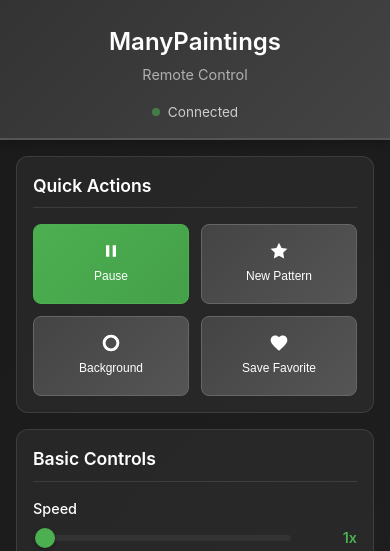
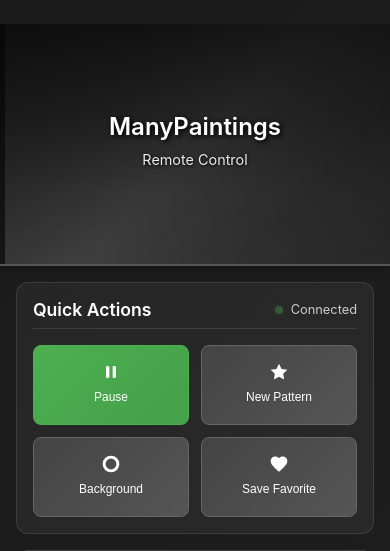
Before and after one commit to bowerhaus/ManyPaintings, a Flask app: page /remote in a window 390 px wide. Shown: the top 551 px of the page. Run offline with Flask 3, Linux system fonts and the light colour scheme; data that the repository does not hold is empty; some libraries are stand-ins or nearby versions.

Commit message:
Hero header for mobile remote

```diff
--- a/static/css/style.css
+++ b/static/css/style.css
@@ -1763,13 +1763,77 @@ body.remote-control.white-theme .connection-text {
     background: linear-gradient(135deg, #1a1a1a 0%, #2a2a2a 100%);
 }
 
-/* Header */
+/* Header with Hero Image */
 .remote-header {
-    background: linear-gradient(135deg, #333 0%, #444 100%);
-    padding: 1.5rem 1rem 1rem 1rem;
-    text-align: center;
+    position: relative;
+    overflow: hidden;
     border-bottom: 2px solid #555;
     box-shadow: 0 2px 10px rgba(0, 0, 0, 0.3);
+}
+
+.hero-container {
+    position: relative;
+    height: 240px;
+    width: 100%;
+    display: flex;
+    align-items: center;
+    justify-content: center;
+}
+
+.hero-image-layer {
+    position: absolute;
+    top: 0;
+    left: 0;
+    right: 0;
+    bottom: 0;
+    background-size: cover;
+    background-position: center;
+    background-repeat: no-repeat;
+    opacity: 0;
+    transition: opacity 1.5s ease-in-out;
+}
+
+.hero-image-layer.active {
+    opacity: 1;
+}
+
+.hero-image-layer.fallback {
+    background: linear-gradient(135deg,
+        rgba(51, 51, 51, 0.9) 0%,
+        rgba(68, 68, 68, 0.8) 25%,
+        rgba(85, 85, 85, 0.9) 50%,
+        rgba(68, 68, 68, 0.8) 75%,
+        rgba(51, 51, 51, 0.9) 100%);
+    animation: gradientShift 8s ease-in-out infinite;
+}
+
+@keyframes gradientShift {
+    0%, 100% { transform: translateX(0%); }
+    50% { transform: translateX(5%); }
+}
+
+.hero-overlay {
+    position: absolute;
+    top: 0;
+    left: 0;
+    right: 0;
+    bottom: 0;
+    background: linear-gradient(
+        180deg,
+        rgba(0, 0, 0, 0.7) 0%,
+        rgba(0, 0, 0, 0.5) 40%,
+        rgba(0, 0, 0, 0.3) 70%,
+        rgba(0, 0, 0, 0.2) 100%
+    );
+    z-index: 2;
+}
+
+.header-content {
+    position: relative;
+    z-index: 3;
+    text-align: center;
+    padding: 1.5rem 1rem 1rem 1rem;
+    width: 100%;
 }
 
 .remote-title {
@@ -1777,13 +1841,17 @@ body.remote-control.white-theme .connection-text {
     font-weight: 600;
     margin: 0 0 0.25rem 0;
     color: #ffffff;
+    text-shadow: 2px 2px 4px rgba(0, 0, 0, 0.8),
+                 0 0 8px rgba(0, 0, 0, 0.6);
 }
 
 .remote-subtitle {
     font-size: 0.9rem;
     margin: 0 0 1rem 0;
-    color: #ccc;
-    opacity: 0.8;
+    color: #ffffff;
+    opacity: 0.9;
+    text-shadow: 1px 1px 3px rgba(0, 0, 0, 0.8),
+                 0 0 6px rgba(0, 0, 0, 0.5);
 }
 
 .connection-status {
@@ -1852,6 +1929,34 @@ body.remote-control.white-theme .connection-text {
     flex: 1;
     border-bottom: 1px solid rgba(255, 255, 255, 0.1);
     padding-bottom: 0.5rem;
+}
+
+.section-header-with-status {
+    display: flex;
+    justify-content: space-between;
+    align-items: center;
+    margin-bottom: 1rem;
+    position: relative;
+}
+
+.section-header-with-status .section-title {
+    margin: 0;
+    flex: 1;
+    border-bottom: 1px solid rgba(255, 255, 255, 0.1);
+    padding-bottom: 0.5rem;
+    padding-right: 1rem;
+    line-height: 1.2;
+}
+
+.section-header-with-status .connection-status {
+    position: absolute;
+    top: 0;
+    right: 0;
+    font-size: 0.8rem;
+    height: 1.32rem;
+    display: flex;
+    align-items: center;
+    gap: 0.5rem;
 }
 
 .refresh-button {
--- a/templates/remote.html
+++ b/templates/remote.html
@@ -6,13 +6,21 @@
 
 {% block content %}
 <div id="remote-app" class="remote-app">
-    <!-- Header -->
+    <!-- Header with Hero Image -->
     <div class="remote-header">
-        <h1 class="remote-title">ManyPaintings</h1>
-        <p class="remote-subtitle">Remote Control</p>
-        <div id="connection-status" class="connection-status">
-            <div class="connection-indicator"></div>
-            <span class="connection-text">Connected</span>
+        <div class="hero-container">
+            <!-- Hero images for crossfading -->
+            <div class="hero-image-layer" id="hero-image-1"></div>
+            <div class="hero-image-layer" id="hero-image-2"></div>
+
+            <!-- Gradient overlay for text readability -->
+            <div class="hero-overlay"></div>
+
+            <!-- Header content over hero -->
+            <div class="header-content">
+                <h1 class="remote-title">ManyPaintings</h1>
+                <p class="remote-subtitle">Remote Control</p>
+            </div>
         </div>
     </div>
 
@@ -20,7 +28,13 @@
     <div class="remote-content">
         <!-- Quick Actions -->
         <div class="control-section">
-            <h2 class="section-title">Quick Actions</h2>
+            <div class="section-header-with-status">
+                <h2 class="section-title">Quick Actions</h2>
+                <div id="connection-status" class="connection-status">
+                    <div class="connection-indicator"></div>
+                    <span class="connection-text">Connected</span>
+                </div>
+            </div>
             <div class="quick-actions-grid">
                 <button id="remote-play-pause-btn" class="action-btn primary">
                     <svg viewBox="0 0 24 24" class="action-icon">
```
Also changed, not shown: other parts of static/css/style.css (+49 -4 lines), CLAUDE.md (+9 -0 lines), static/js/remote.js (+183 -0 lines).
